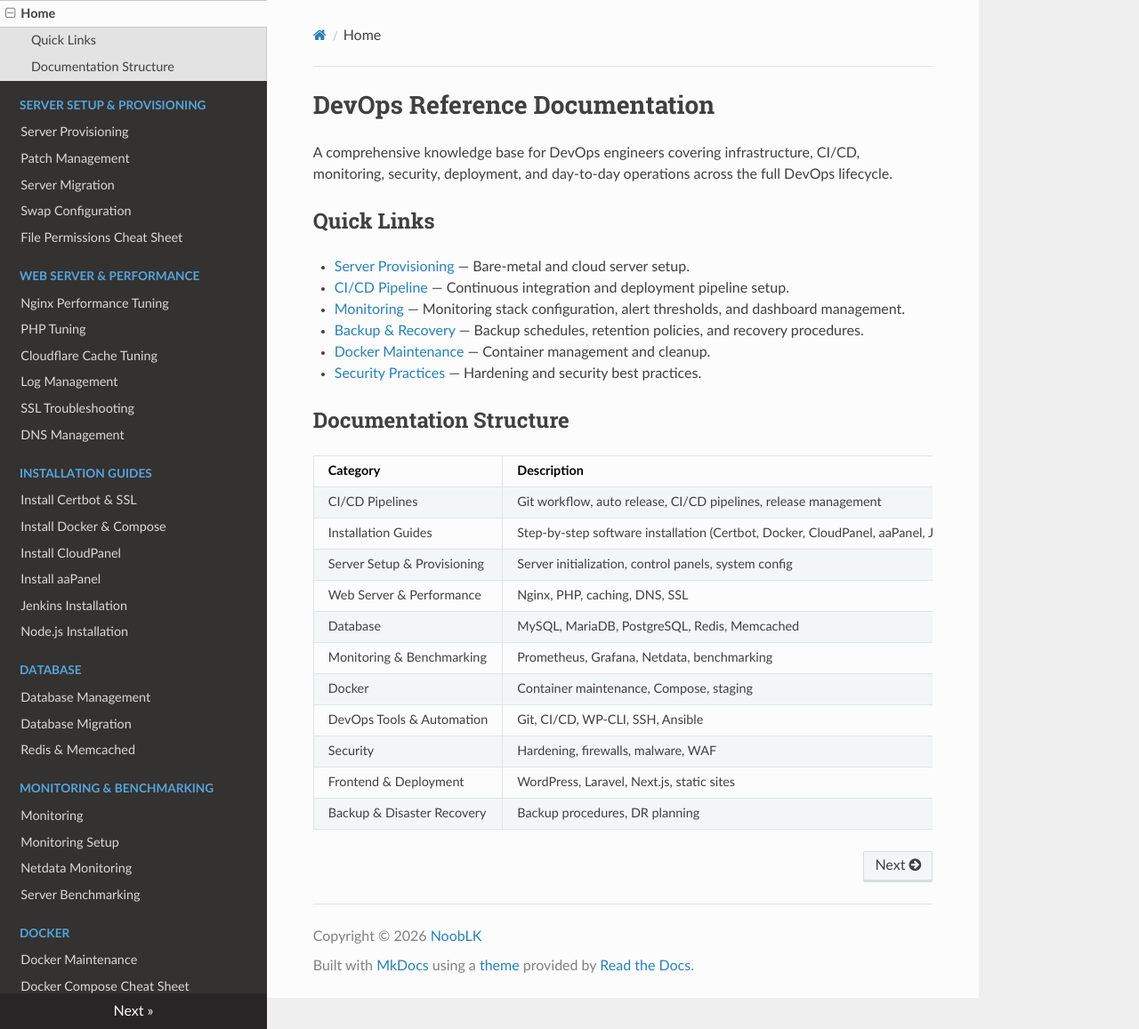
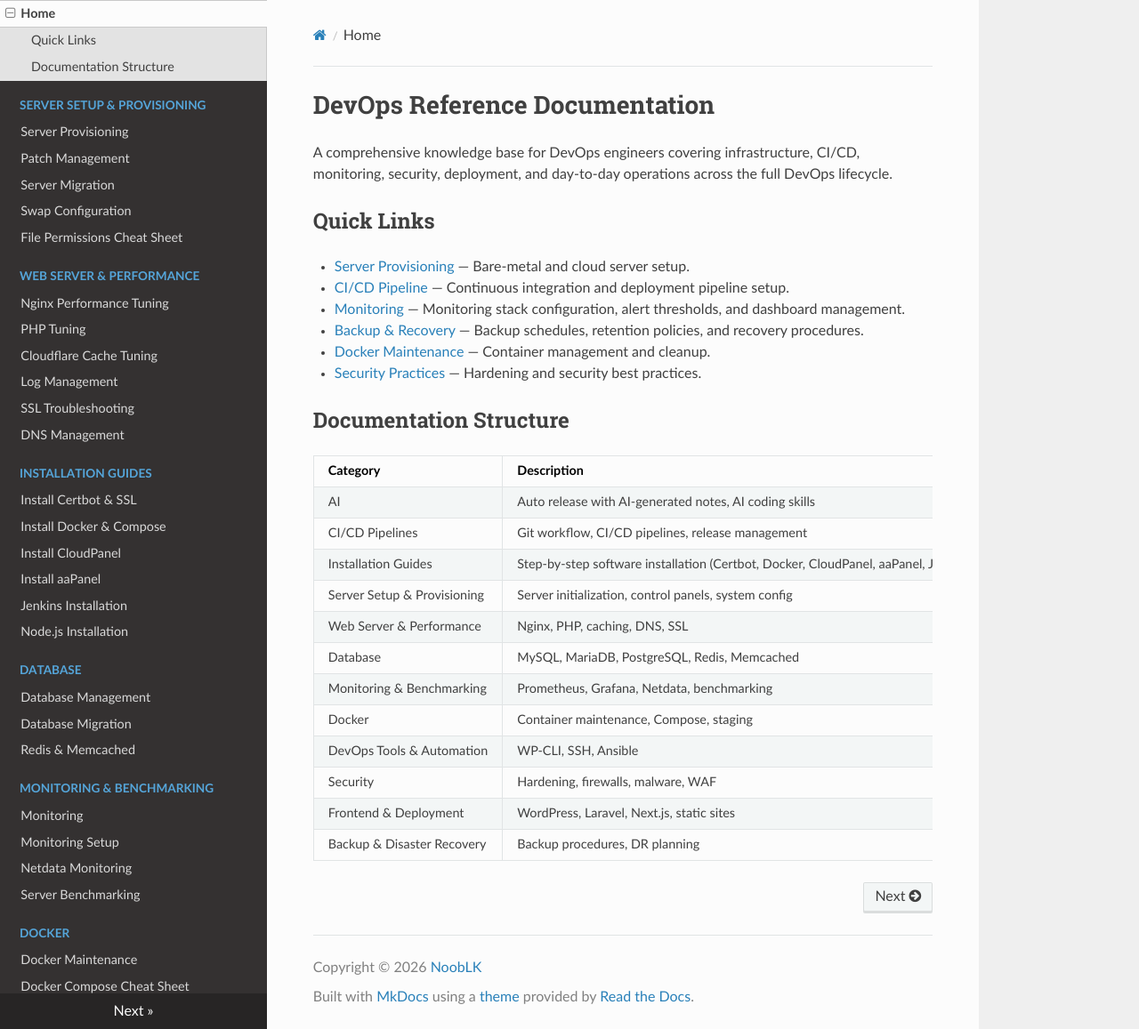
Before and after one commit to nooblk-98/devops-notes, an MkDocs documentation site: the page built from docs/index.md, in a window 1280 px wide and 1157 px high. Shown: the whole window at 89% size. Built offline with MkDocs 1.6.1, drawn with Linux system fonts in a browser that asks for light colours; nearby versions of some CDN libraries.

Commit message:
Move Auto Release to AI category

```diff
--- a/docs/index.md
+++ b/docs/index.md
@@ -15,14 +15,15 @@ A comprehensive knowledge base for DevOps engineers covering infrastructure, CI/
 
 | Category | Description |
 |----------|-------------|
-| CI/CD Pipelines | Git workflow, auto release, CI/CD pipelines, release management |
+| AI | Auto release with AI-generated notes, AI coding skills |
+| CI/CD Pipelines | Git workflow, CI/CD pipelines, release management |
 | Installation Guides | Step-by-step software installation (Certbot, Docker, CloudPanel, aaPanel, Jenkins, Node.js) |
 | Server Setup & Provisioning | Server initialization, control panels, system config |
 | Web Server & Performance | Nginx, PHP, caching, DNS, SSL |
 | Database | MySQL, MariaDB, PostgreSQL, Redis, Memcached |
 | Monitoring & Benchmarking | Prometheus, Grafana, Netdata, benchmarking |
 | Docker | Container maintenance, Compose, staging |
-| DevOps Tools & Automation | Git, CI/CD, WP-CLI, SSH, Ansible |
+| DevOps Tools & Automation | WP-CLI, SSH, Ansible |
 | Security | Hardening, firewalls, malware, WAF |
 | Frontend & Deployment | WordPress, Laravel, Next.js, static sites |
 | Backup & Disaster Recovery | Backup procedures, DR planning |
--- a/mkdocs.yml
+++ b/mkdocs.yml
@@ -80,7 +80,6 @@ nav:
       - Staging Environment Setup: guides/staging-environment.md
   - CI/CD Pipelines:
       - Git Workflow: sops/git-workflow.md
-      - Auto Release: guides/auto-release.md
       - CI/CD Pipeline: sops/cicd-pipeline.md
       - CI/CD Multi-Environment: sops/cicd-multi-env.md
       - Release Management: sops/release-management.md
@@ -110,6 +109,7 @@ nav:
       - Backup & Recovery: sops/backup.md
       - Disaster Recovery: sops/disaster-recovery.md
   - AI:
+      - Auto Release: guides/auto-release.md
       - Better AI Skills: guides/better-ai-skills.md
   - All Docs: guides/index.md
 
```
Also changed, not shown: README.md (+2 -1 lines), docs/guides/index.md (+1 -1 lines).
